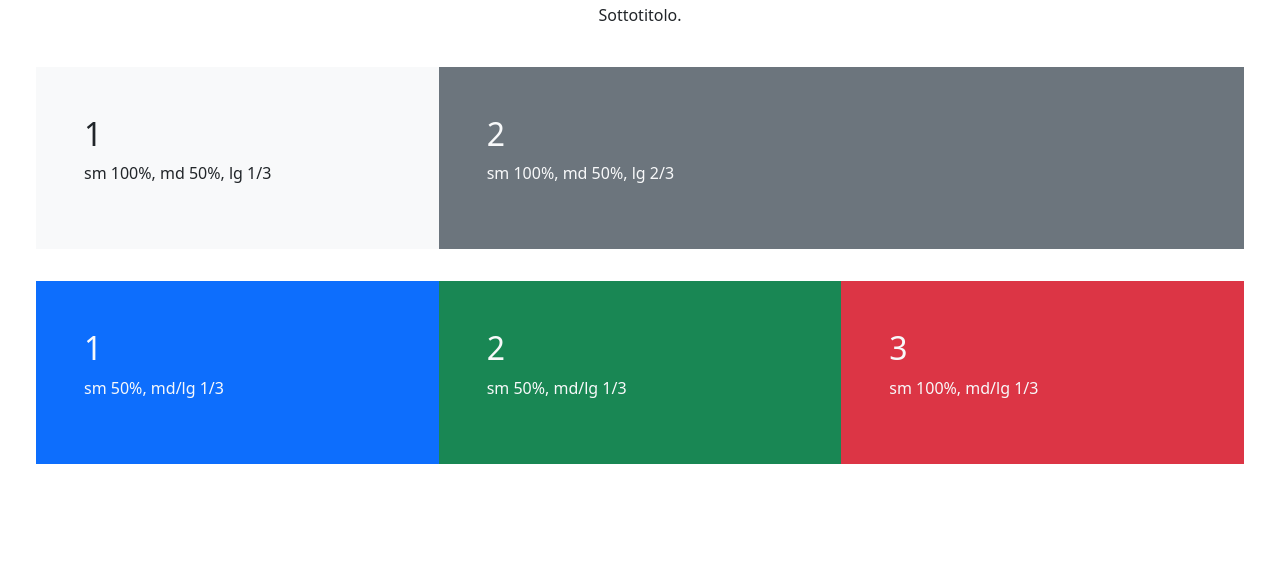
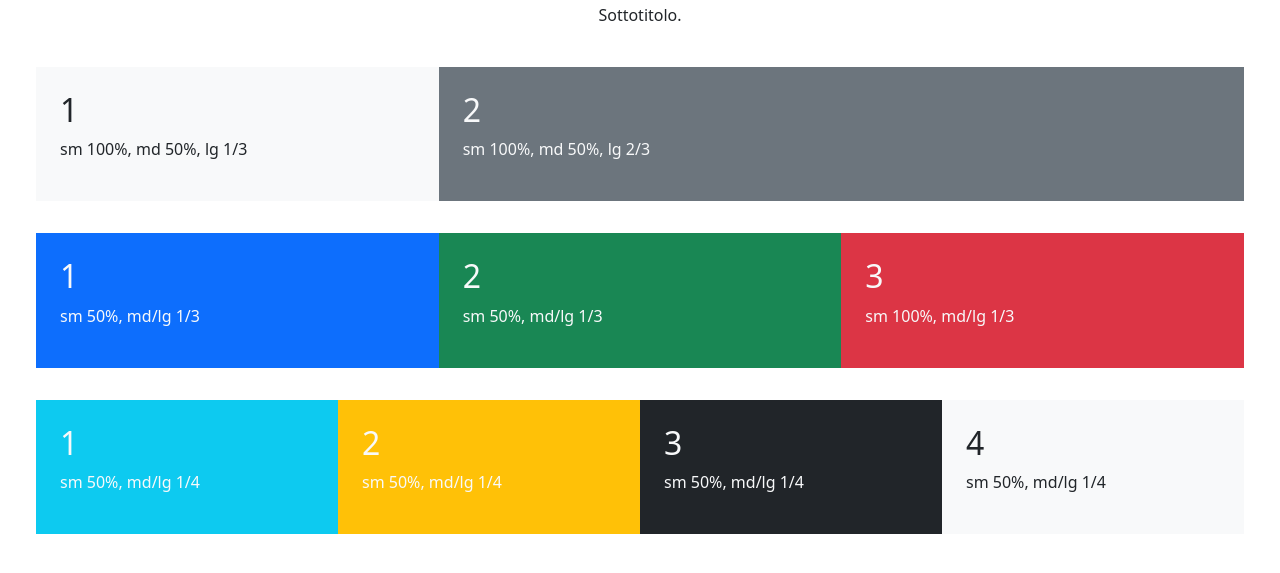
Before and after one commit to giorgiospirostopala/htmlcss-bootstrap-layout, a plain HTML site: page index.html in a window 1280 px wide. Shown: the part 101-674 px from the top of the page. Drawn offline with nearby package versions, Linux system fonts and the light colour scheme.

Commit message:
add: last-row

```diff
--- a/index.html
+++ b/index.html
@@ -16,27 +16,45 @@
         </div>
     </div>
     <div class="row p-5 pt-4 pb-2">
-        <div class="bg-light p-5 col-12 col-md-6 col-lg-4">
+        <div class="bg-light p-4 col-12 col-md-6 col-lg-4">
             <h2>1</h2>
             <p>sm 100%, md 50%, lg 1/3</p>
         </div>
-        <div class="text-light bg-secondary p-5 col-12 col-md-6 col-lg-8">
+        <div class="text-light bg-secondary p-4 col-12 col-md-6 col-lg-8">
             <h2>2</h2>
             <p>sm 100%, md 50%, lg 2/3</p>
         </div>
     </div>
     <div class="row p-5 pt-4 pb-2">
-        <div class="text-light bg-primary p-5 col-6 col-md-4">
+        <div class="text-light bg-primary p-4 col-6 col-md-4">
             <h2>1</h2>
             <p>sm 50%, md/lg 1/3</p>
         </div>
-        <div class="text-light bg-success p-5 col-6 col-md-4">
+        <div class="text-light bg-success p-4 col-6 col-md-4">
             <h2>2</h2>
             <p>sm 50%, md/lg 1/3</p>
         </div>
-        <div class="text-light bg-danger p-5 col-12 col-md-4">
+        <div class="text-light bg-danger p-4 col-12 col-md-4">
             <h2>3</h2>
             <p>sm 100%, md/lg 1/3</p>
+        </div>
+    </div>
+    <div class="row p-5 pt-4">
+        <div class="text-light bg-info p-4 col-6 col-md-3">
+            <h2>1</h2>
+            <p>sm 50%, md/lg 1/4</p>
+        </div>
+        <div class="text-light bg-warning p-4 col-6 col-md-3">
+            <h2>2</h2>
+            <p>sm 50%, md/lg 1/4</p>
+        </div>
+        <div class="text-light bg-dark p-4 col-6 col-md-3">
+            <h2>3</h2>
+            <p>sm 50%, md/lg 1/4</p>
+        </div>
+        <div class="bg-light p-4 col-6 col-md-3">
+            <h2>4</h2>
+            <p>sm 50%, md/lg 1/4</p>
         </div>
     </div>
 
```
